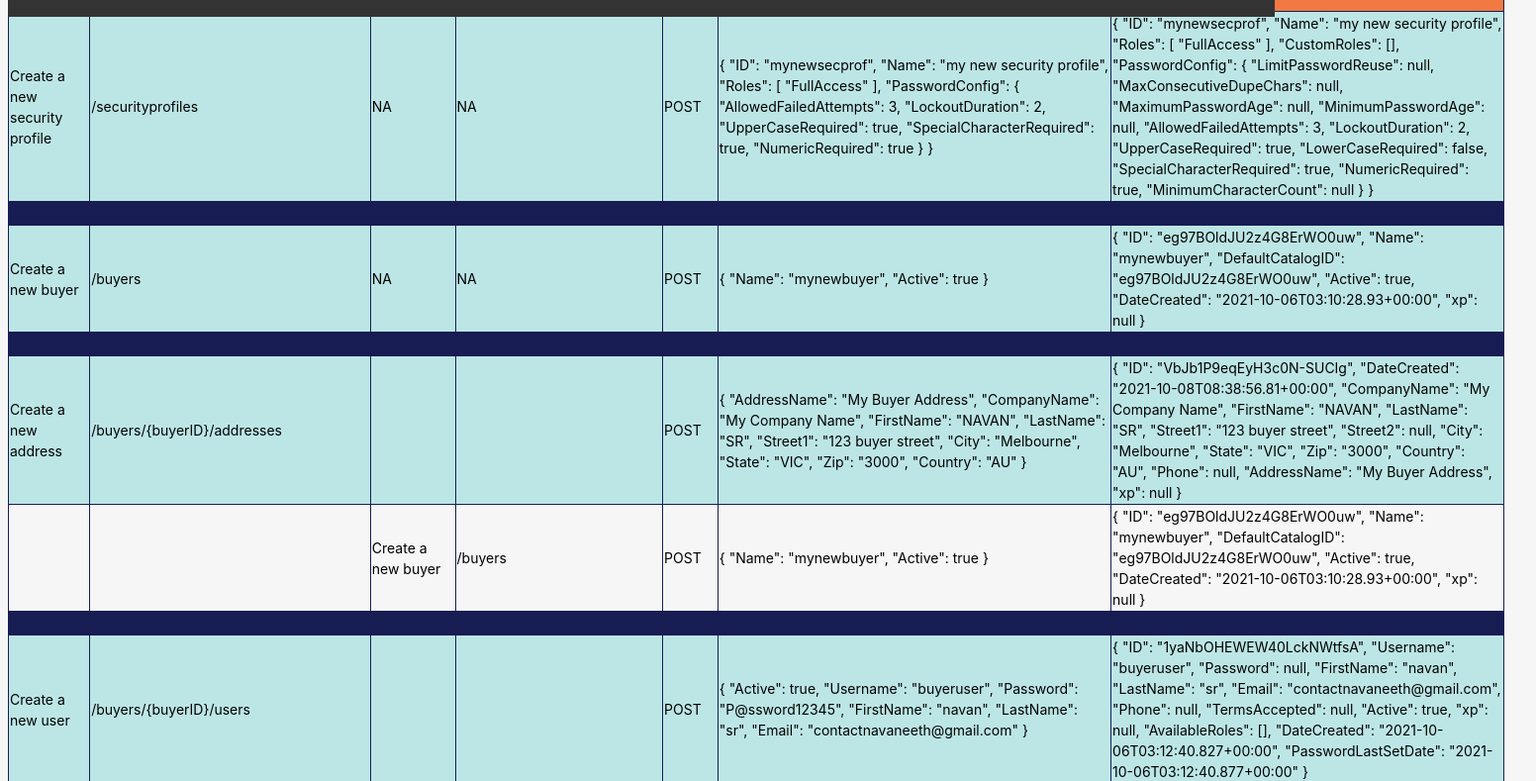
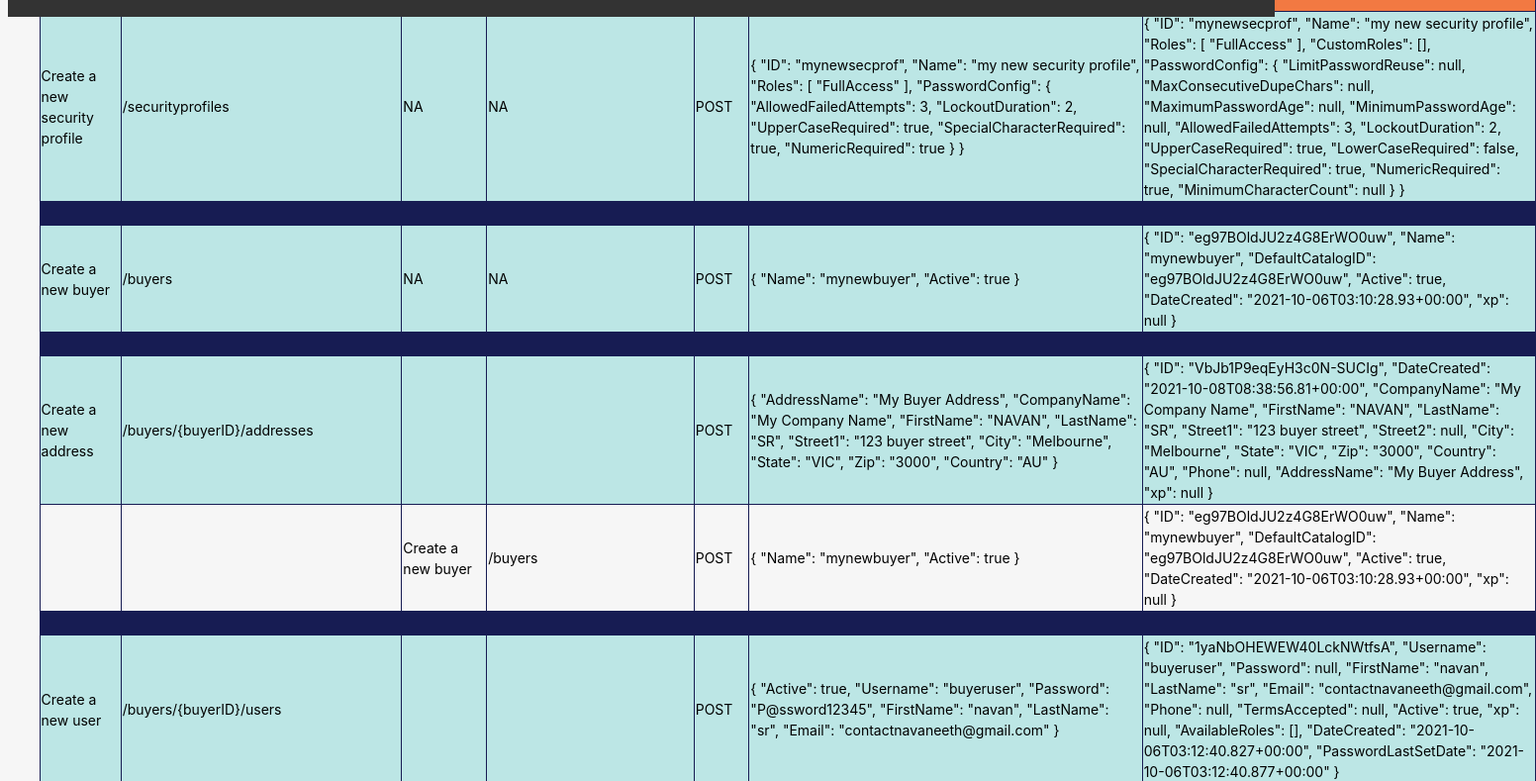
Before and after one commit to navancommits/OrderCloudAPIList, a plain HTML site: page index.html in a window 1280 px wide. Shown: the part 83-872 px from the top of the page at 99% size, 1552 px wide, since content can reach past the window. Drawn offline with Linux system fonts and the light colour scheme.

Commit message:
Update index.html

```diff
--- a/index.html
+++ b/index.html
@@ -29,6 +29,10 @@ table, th, td {
     line-height: 1.5;
     background-color: #f6f6f6;
 }
+	.container{
+        width: 95%;
+        margin: 0 auto; /* Center the DIV horizontally */
+    }
 
 .heading {
   background-color: #f27942;
@@ -48,7 +52,7 @@ table, th, td {
 <div class='fixed-header'><h1 align='center'>Sitecore OrderCloud Endpoint Prerequisite List</h1></div>
 
 <p>Context: A market place is created and available.</p>
-	<div>
+	<div class=container>
 <table width=100%>
 <tbody>
 <tr class='heading'>
```
